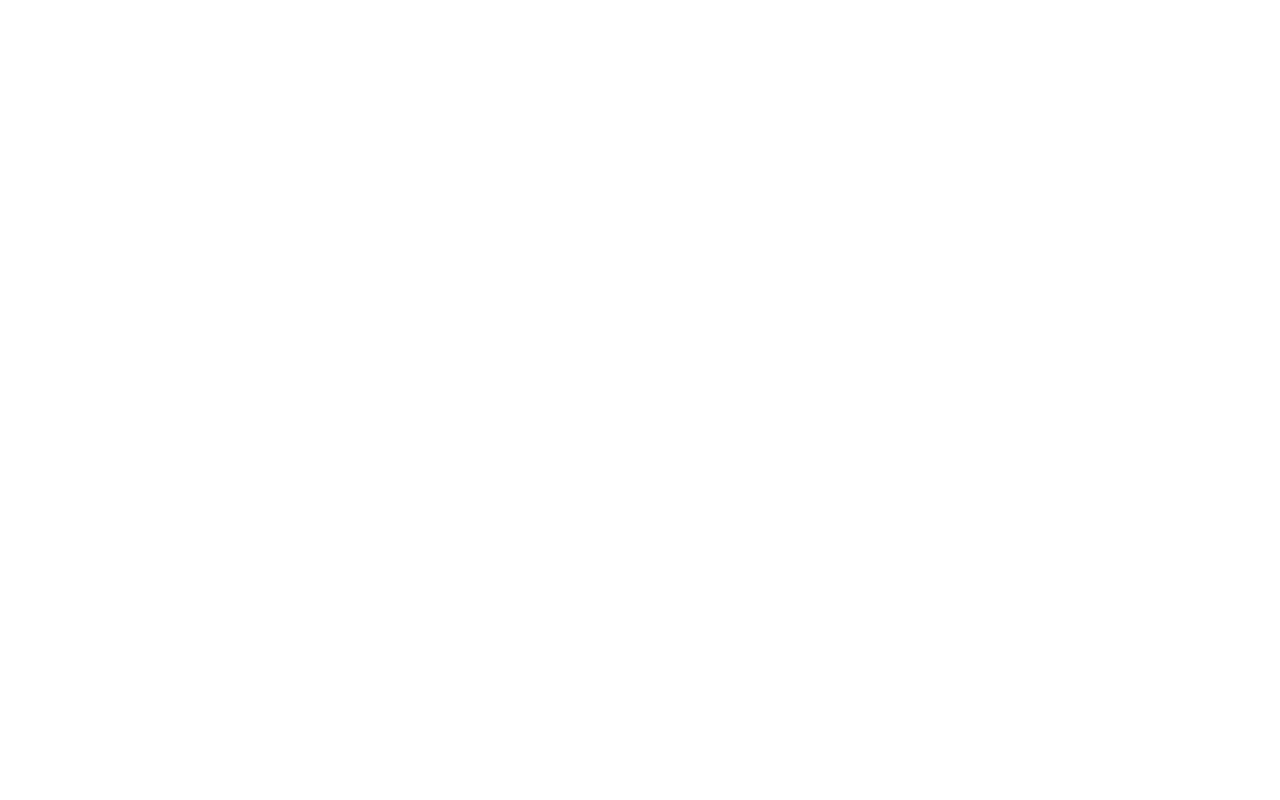
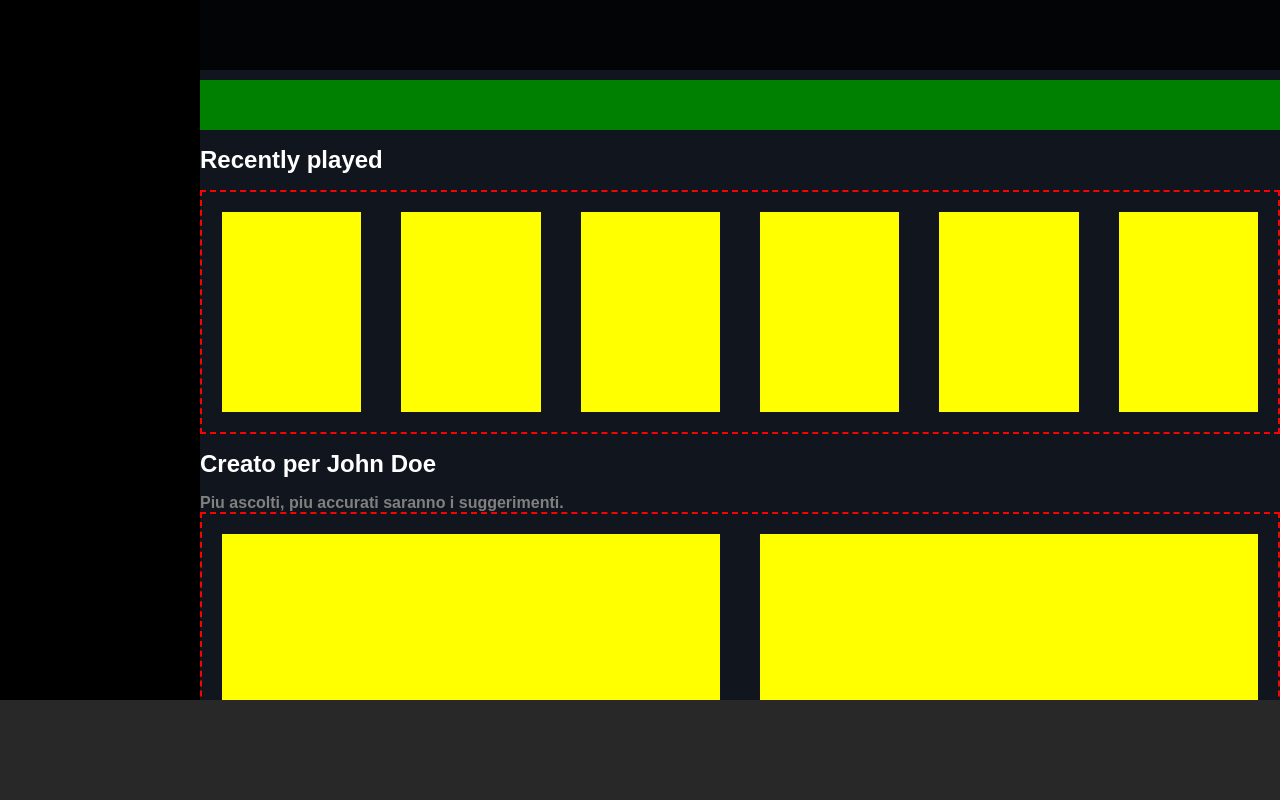
Before and after one commit to MarcoRinaldi98/html-css-spotifyweb, a plain HTML site: page index.html in a window 1280 px wide. Drawn offline with Linux system fonts and the light colour scheme.

Commit message:
Struttura a blocchi del main + responsive

```diff
--- a/css/style.css
+++ b/css/style.css
@@ -6,10 +6,123 @@
     box-sizing: border-box;
 }
 /* Regole di DEBUG */
-
+.debug .content-nav {
+    background-color: green;
+    height: 50px;
+}
+.debug .cover-list {
+    border: 2px dashed red;
+}
+.debug .cover-container {
+    background-color: yellow;
+    height: 200px;
+}
 
 
 /* Regole CSS generali */
 html{
     font-family: sans-serif;
 }
+
+.d-flex {
+    display: flex;
+}
+.wrap {
+    flex-wrap: wrap;
+}
+.overflow-scroll {
+    overflow-y: scroll;
+}
+.c-white {
+    color: white;
+}
+.c-grey {
+    color: gray;
+}
+.ptb-1 {
+    padding: 1rem 0;
+}
+.ptb-2 {
+    padding: 1rem 0;
+}
+
+/* MAIN */
+main {
+    background-color: #11161e;
+    height: calc(100vh - 100px);
+}
+
+/* SIDEBAR - menu di sinistra */
+.sidebar {
+    background-color: black;
+    width: 50px;
+}
+
+/* CONTENT */
+.content {
+    width: calc(100% - 50px);
+}
+
+/* DIV - call-to-action */
+#cta {
+    position: fixed;
+    left: 50px;
+    top: 0;
+    background-color: rgba(0, 0, 0, 0.8);
+    height: 70px;
+    width: calc(100% - 50px);
+}
+
+/* NAV - barra di navigazione del content */
+.content-nav {
+    margin-top: 80px;
+}
+
+/* SECTION */
+.cover-list {
+    list-style: none;
+}
+.cover-item {
+    width: 50%;
+    padding: 20px;
+}
+
+
+
+
+/* FOOTER */
+footer {
+    background-color: #282828;
+    height: 100px;
+}
+
+
+/* MEDIA QUERY */
+@media screen and (min-width: 576px) {
+    .sidebar {
+        width: 200px;
+    }
+    .content {
+        width: calc(100% - 200px);
+    }
+    #cta {
+        width: calc(100% - 200px);
+        left: 200px;
+    }
+}
+
+@media screen and (min-width: 768px) {
+    #recently-played .cover-item {
+        width: 25%;
+    }
+}
+
+@media screen and (min-width: 992px) {
+    #recently-played .cover-item {
+        width: calc(100% / 6);
+    }
+}
+
+@media screen and (min-width: 1200px) {
+
+}
--- a/index.html
+++ b/index.html
@@ -11,9 +11,91 @@
 
     <title>Spotify</title>
 </head>
-<body>
-    <main>
+<body class="debug">
+    <main class="d-flex">
+        <aside class="sidebar">
 
+        </aside>
+
+        <div class="content overflow-scroll">
+            <div id="cta">
+
+            </div>
+
+            <nav class="content-nav">
+
+            </nav>
+
+            <section id="recently-played">
+                <h2 class="c-white ptb-2">Recently played</h2>
+                <ul class="cover-list d-flex wrap">
+                    <li class="cover-item">
+                        <div class="cover-container">
+
+                        </div>
+                    </li>
+                    <li class="cover-item">
+                        <div class="cover-container">
+
+                        </div>
+                    </li>
+                    <li class="cover-item">
+                        <div class="cover-container">
+
+                        </div>
+                    </li>
+                    <li class="cover-item">
+                        <div class="cover-container">
+
+                        </div>
+                    </li>
+                    <li class="cover-item">
+                        <div class="cover-container">
+
+                        </div>
+                    </li>
+                    <li class="cover-item">
+                        <div class="cover-container">
+
+                        </div>
+                    </li>
+                </ul>
+            </section>
+
+            <section id="for-you">
+                <h2 class="c-white ptb-1">Creato per John Doe</h2>
+                <h4 class="c-grey">Piu ascolti, piu accurati saranno i suggerimenti.</h4>
+                <ul class="cover-list d-flex wrap">
+                    <li class="cover-item">
+                        <div class="cover-container">
+
+                        </div>
+                    </li>
+                    <li class="cover-item">
+                        <div class="cover-container">
+
+                        </div>
+                    </li>
+                </ul>
+            </section>
+
+            <section id="popular">
+                <h2 class="c-white ptb-1">Artisti piu popolari</h2>
+                <h4 class="c-grey">Piu ascolti, piu accurati saranno i suggerimenti.</h4>
+                <ul class="cover-list d-flex wrap">
+                    <li class="cover-item">
+                        <div class="cover-container">
+
+                        </div>
+                    </li>
+                    <li class="cover-item">
+                        <div class="cover-container">
+
+                        </div>
+                    </li>
+                </ul>
+            </section>
+        </div>
     </main>
 
     <footer>
```
